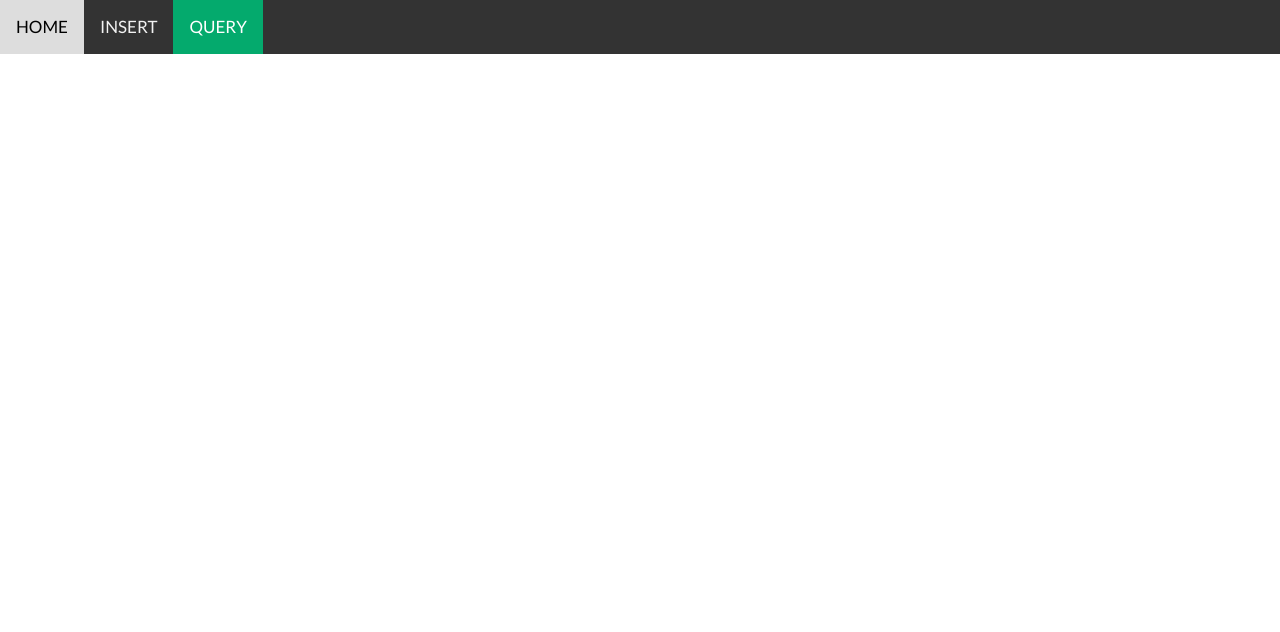
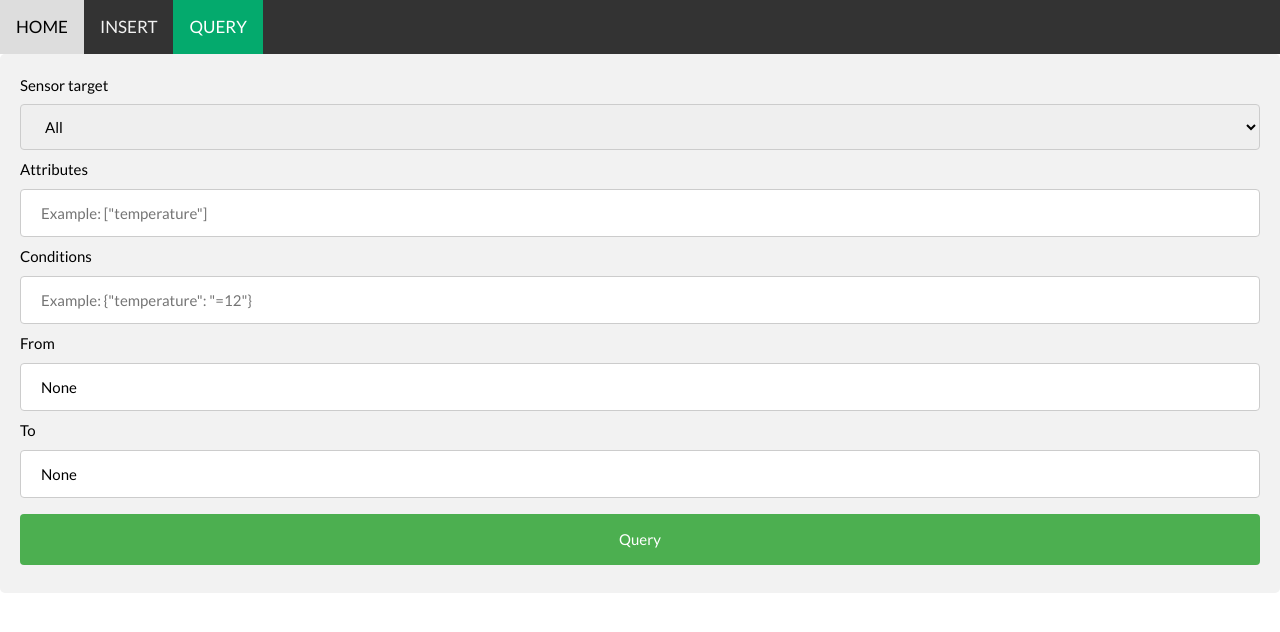
Before and after one commit to ritamf/PI, a Django app: page /query/ in a window 1280 px wide. Shown: the top 632 px of the page. Run offline with Django 3.2, Linux system fonts and the light colour scheme; data that the repository does not hold is empty; parts of the project's set-up code (start-up, migrations or seed data) failed here and were passed over.

Commit message:
rest api update query function

```diff
--- a/PI2021Django/Project/urls.py
+++ b/PI2021Django/Project/urls.py
@@ -19,10 +19,11 @@ from webapp import views
 urlpatterns = [
 
     path('', views.home_page, name="home_page"),
-    path('query/', views.db_query, name="db_query"),
-    path('insert/', views.db_insert, name="db_insert"),
+    path('query/', views.db_query_page, name="db_query_page"),
+    path('insert/', views.db_insert_page, name="db_insert_page"),
 
-    path('insert_test/<str:user>/<str:sensorid>', views.db_insert_test, name="db_insert_test"),
+    path('insert_into_db/<str:user>/<str:sensorid>', views.insert_into_db, name="insert_into_db"),
+    path('query_db/<str:user>/<str:sensorid>', views.query_db, name="query_db"),
 
     path('grafana/', views.datasource_test, name="datasource_test"),
     path('grafana/search', views.datasource_search, name="datasource_available_search"),
--- a/PI2021Django/templates/home.html
+++ b/PI2021Django/templates/home.html
@@ -38,8 +38,8 @@ body {font-family: "Lato", sans-serif}
 <!-- Navbar -->
 <div class="topnav">
   <a class="active" href="{% url 'home_page' %}">HOME</a>
-  <a href="{% url 'db_insert' %}">INSERT</a>
-  <a href="{% url 'db_query' %}">QUERY</a>
+  <a href="{% url 'db_insert_page' %}">INSERT</a>
+  <a href="{% url 'db_query_page' %}">QUERY</a>
 </div>
 
 <!-- Page content -->
--- a/PI2021Django/templates/query.html
+++ b/PI2021Django/templates/query.html
@@ -5,9 +5,47 @@
 <link rel="stylesheet" href="https://www.w3schools.com/w3css/4/w3.css">
 <link rel="stylesheet" href="https://fonts.googleapis.com/css?family=Lato">
 <link rel="stylesheet" href="https://cdnjs.cloudflare.com/ajax/libs/font-awesome/4.7.0/css/font-awesome.min.css">
+<script src="https://ajax.googleapis.com/ajax/libs/jquery/3.5.1/jquery.min.js"></script>
 <style>
 body {font-family: "Lato", sans-serif}
 .mySlides {display: none}
+
+input[type=text], select {
+  width: 100%;
+  padding: 12px 20px;
+  margin: 8px 0;
+  display: inline-block;
+  border: 1px solid #ccc;
+  border-radius: 4px;
+  box-sizing: border-box;
+}
+
+button[type=button] {
+  width: 100%;
+  background-color: #4CAF50;
+  color: white;
+  padding: 14px 20px;
+  margin: 8px 0;
+  border: none;
+  border-radius: 4px;
+  cursor: pointer;
+}
+
+button[type=button]:hover {
+  background-color: #45a049;
+}
+
+#form_div {
+  border-radius: 5px;
+  background-color: #f2f2f2;
+  padding: 20px;
+}
+
+#result_div {
+  border-radius: 5px;
+  background-color: #f2f2f2;
+  padding: 20px;
+}
 
 .topnav {
   overflow: hidden;
@@ -33,13 +71,93 @@ body {font-family: "Lato", sans-serif}
   color: white;
 }
 </style>
+<script>
+
+//{ "conditions": {"temperature": "=12"}, "attributes": ["temperature"]}
+
+  function queryDB(){
+
+    document.getElementById("result_div").innerHTML = ""
+
+    var result_div = document.getElementById("result_div");
+
+    var conditions = JSON.parse(document.getElementById("conditions").value)
+    var attributes = JSON.parse(document.getElementById("attributes").value)
+    var from_ts = document.getElementById("from_ts").value
+    var to_ts = document.getElementById("to_ts").value
+    var sensor_id = document.getElementById("sensor_id").value
+    console.log(sensor_id)
+    var url2 = '/query_db/' + 'admin/' + sensor_id
+    data_dict = JSON.stringify({ "conditions": conditions, "attributes": attributes, "from_ts": from_ts, "to_ts": to_ts})
+    console.log(typeof data_dict);
+    console.log(data_dict)
+    $.ajax({
+    headers: {
+        'Accept': 'application/json',
+        'Content-Type': 'application/json'
+    },
+    url: url2,
+    type: 'POST',
+    data: data_dict,
+    success: function(result) {
+      for( const element of result){
+        document.getElementById("result_div").innerHTML += JSON.stringify(element);
+        document.getElementById("result_div").innerHTML += "<br>"
+      }
+      //document.getElementById("result_div").innerHTML = JSON.stringify(result);
+      result_div.style.visibility = "visible";
+      },
+      error: function(result) {
+        console.log('error')
+      }
+  });
+  }
+
+</script>
 <body>
 
 <!-- Navbar -->
 <div class="topnav">
   <a href="{% url 'home_page' %}">HOME</a>
-  <a href="{% url 'db_insert' %}">INSERT</a>
-  <a class="active" href="{% url 'db_query' %}">QUERY</a>
+  <a href="{% url 'db_insert_page' %}">INSERT</a>
+  <a class="active" href="{% url 'db_query_page' %}">QUERY</a>
+</div>
+
+<div id="form_div">
+  <form>
+    <!-- <label for="JSON_input">JSON input</label>
+    <input style="height:200px;" type="text" id="JSON_input" name="JSON_input" placeholder="JSON input.."> -->
+      <label>Sensor target</label>
+      <select id="sensor_id" class="form-control select2" name="comp_type" style="width: 100%;">
+        <!-- <option disabled="true" selected >Company Type</option> -->
+        {% for i in sensors %}
+        <option value="{{ i }}">{{ i }}</option>
+        {% endfor %}
+
+        <option value="all">All</option>
+      </select>
+
+      <label for="attributes">Attributes</label>
+    <input type="text" id="attributes" name="attributes" placeholder='Example: ["temperature"]'>
+
+    <label for="conditions">Conditions</label>
+    <input type="text" id="conditions" name="conditions" placeholder='Example: {"temperature": "=12"}'>
+
+    <label for="from_ts">From</label>
+    <input type="text" id="from_ts" name="from_ts" placeholder="Query from this date.." value="None">
+
+    <label for="to_ts">To</label>
+    <input type="text" id="to_ts" name="to_ts" placeholder="Query to this date.." value="None">
+
+
+    <button type="button" onclick="queryDB()">Query</button>
+  </form>
+</div>
+
+<div id="result_div" style="visibility: hidden;">
+  This is my DIV element.
+</div>
+
 </div>
 </body>
 </html>
--- a/PI2021Django/webapp/models.py
+++ b/PI2021Django/webapp/models.py
@@ -4,7 +4,7 @@ from cassandra.cqlengine.management import sync_table
 from django_cassandra_engine.models import DjangoCassandraModel
 # from viewfow.fields import CompositeKey
 
-class sensors(DjangoCassandraModel):
+class sensors2(DjangoCassandraModel):
     sensor_id = columns.Text(primary_key=True)
     user = columns.Text(primary_key=True, clustering_order="DESC")
     tables = columns.List(value_type=columns.Text)
--- a/PI2021Django/webapp/views.py
+++ b/PI2021Django/webapp/views.py
@@ -7,7 +7,6 @@ from rest_framework.parsers import FormParser, MultiPartParser
 from django.http import HttpResponse
 from django.shortcuts import render
 
-from .models import sensors #, products, attributes
 from .serializers import sensorsSerializers# ,productsSerializers, attributesSerializers
 
 from django.core.cache import cache
@@ -15,9 +14,9 @@ from django.core.cache import cache
 from DBoT import DB
 from DBoT import JsonParser
 
-# '/insert_test'
+# '/insert_into_db
 @api_view(['POST'])
-def db_insert_test(request,user,sensorid):
+def insert_into_db(request,user,sensorid):
 
     db = DB.DB()
 
@@ -31,6 +30,48 @@ def db_insert_test(request,user,sensorid):
 
     return Response(readJson)
 
+# '/query_db'
+@api_view(['POST'])
+def query_db(request,user,sensorid):
+
+    db = DB.DB()
+
+    req = request.data
+
+    #{"conditions": {"temperature": "=12"}, "attributes": ["temperature"]}
+    #{"conditions": {"temperature": "=12"}, "attributes": ["temperature"], "from_ts": "2020-06-02 10:10:10", "to_ts": "2021-08-01 22:36:20.785976"} 2021-05-16 12:06:38.843256
+    conditions = req["conditions"]
+    print(conditions)
+    attributes = req["attributes"]
+    print(attributes)
+
+    from_ts = req["from_ts"]
+    to_ts = req["to_ts"]
+
+    if sensorid != "all":
+        if attributes is not None:
+            if conditions is not None:
+                if from_ts != "None":
+                    values = db.rangeQueryPerSensor(user, sensorid, attributes, conditions, from_ts, to_ts)
+                else:
+                    values = db.queryPerSensor(user, sensorid, attributes, conditions)
+            else:
+                values = db.queryPerSensor(user, sensorid, attributes, {})
+    else:
+        if attributes is not None:
+            if conditions is not None:
+                if from_ts != "None":
+                    values = db.angeQueryPerUser(user, attributes, conditions, from_ts, to_ts)
+                else:
+                    values = db.queryPerUser(user, attributes, conditions)
+            else:
+                values = []
+                for c in attributes:
+                    dic = {c: db.getAllValuesOn(c)}
+                    values.append(dic)
+
+    return Response(values)
+
 # '/'
 def home_page(request, *args, **kwargs):
     print(args, kwargs)
@@ -38,21 +79,31 @@ def home_page(request, *args, **kwargs):
     return render(request, "home.html", {})
 
 # '/insert'
-def db_insert(request, *args, **kwargs):
+def db_insert_page(request, *args, **kwargs):
     print(args, kwargs)
 
     context = {
-        'user': 'testuser',
+        'user': 'admin',
         'sensorid': 1,
     }
 
     return render(request, "insert.html", context)
 
 # '/query'
-def db_query(request, *args, **kwargs):
+def db_query_page(request, *args, **kwargs):
     print(args, kwargs)
 
-    return render(request, "query.html", {})
+    db = DB.DB()
+
+    sensors_list = db.getSensors('admin')
+
+
+    context = {
+        'user': 'admin',
+        'sensors': sensors_list,
+    }
+
+    return render(request, "query.html", context)
 
 
 # 'grafana/'
```
Also changed, not shown: PI2021Django/templates/insert.html (+3 -7 lines), PI2021Django/webapp/serializers.py (+0 -13 lines).
